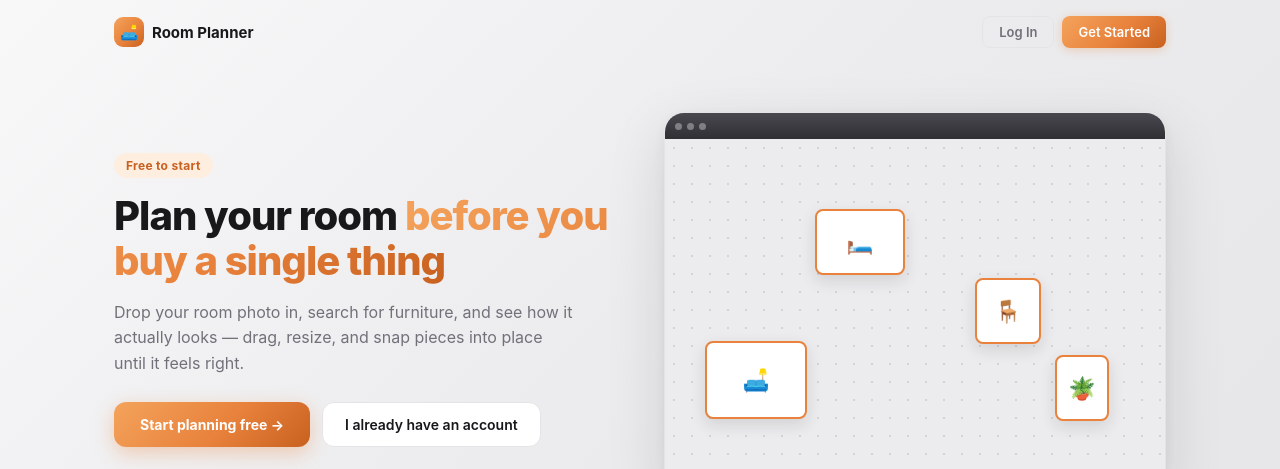
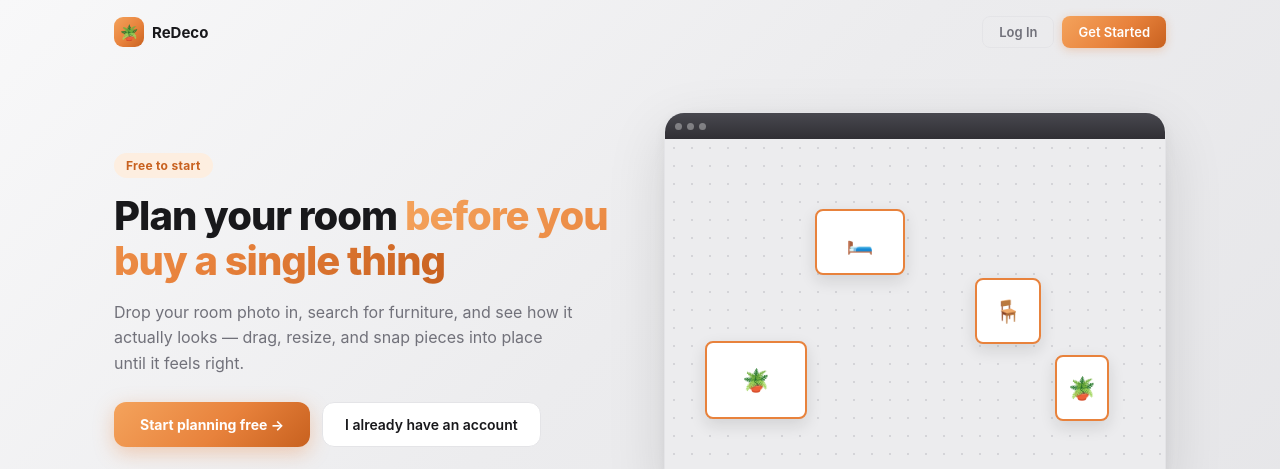
Before and after one commit to youjoro/ReDeco, a React (Vite) app: page / in a window 1280 px wide. Shown: the top 469 px of the page. Built offline with nearby package versions, Linux system fonts and the light colour scheme; no server answers.

Commit message:
Rebrand to ReDeco with new plant icon

```diff
--- a/index.html
+++ b/index.html
@@ -3,7 +3,7 @@
   <head>
     <meta charset="UTF-8" />
     <meta name="viewport" content="width=device-width, initial-scale=1.0" />
-    <title>Room Planner</title>
+    <title>ReDeco</title>
     <!--
       Content Security Policy
       – script-src: 'self' + blob: workers only. No unsafe-inline/eval.
--- a/src/App.jsx
+++ b/src/App.jsx
@@ -148,7 +148,7 @@ export default function App() {
   if (authLoading) return (
     <div className="app__loading">
       <div style={{ textAlign: "center" }}>
-        <span className="app__loading-icon">🛋️</span>
+        <span className="app__loading-icon">🪴</span>
         <p className="app__loading-text">Loading…</p>
       </div>
     </div>
--- a/src/Moodboard.jsx
+++ b/src/Moodboard.jsx
@@ -307,7 +307,7 @@ function Sidebar({ onAddItem, onSetBackground, background, onClearBackground })
 
             {!loading && results.length === 0 && !query && (
               <div style={{ display: "flex", flexDirection: "column", alignItems: "center", justifyContent: "center", height: "100%", gap: 8, color: C.textFaint }}>
-                <div style={{ fontSize: 32 }}>🛋️</div>
+                <div style={{ fontSize: 32 }}>🪴</div>
                 <div style={{ fontSize: 12, textAlign: "center" }}>Search for furniture to add to your room</div>
               </div>
             )}
@@ -379,7 +379,7 @@ function Sidebar({ onAddItem, onSetBackground, background, onClearBackground })
             onMouseEnter={(e) => e.currentTarget.style.borderColor = C.accent}
             onMouseLeave={(e) => e.currentTarget.style.borderColor = C.border}
           >
-            <div style={{ fontSize: 32, marginBottom: 8 }}>🛋️</div>
+            <div style={{ fontSize: 32, marginBottom: 8 }}>🪴</div>
             <div style={{ fontSize: 12, fontWeight: 600, color: C.text, marginBottom: 3 }}>Upload image</div>
             <div style={{ fontSize: 11, color: C.textSub }}>Background removed automatically</div>
           </div>
@@ -552,7 +552,7 @@ export default function Moodboard({ initialBackground, initialItems, onBackgroun
               position: "absolute", inset: 0, display: "flex", flexDirection: "column",
               alignItems: "center", justifyContent: "center", gap: 12, pointerEvents: "none", zIndex: 5,
             }}>
-              <div style={{ fontSize: 52 }}>🛋️</div>
+              <div style={{ fontSize: 52 }}>🪴</div>
               <div style={{ fontSize: 14, color: C.textSub, fontWeight: 500 }}>
                 {background ? "Search for furniture in the sidebar to start decorating" : "Set a room background in the Room tab, then add furniture"}
               </div>
--- a/src/components/Auth/Auth.jsx
+++ b/src/components/Auth/Auth.jsx
@@ -36,8 +36,8 @@ export default function Auth({ onAuth, initialTab = "login", onBack }) {
         )}
 
         <div className="auth-logo">
-          <span className="auth-logo__icon">🛋️</span>
-          <p className="auth-logo__title">Room Planner</p>
+          <span className="auth-logo__icon">🪴</span>
+          <p className="auth-logo__title">ReDeco</p>
           <p className="auth-logo__sub">
             {tab === "login" ? "Welcome back — sign in to continue" : "Create your account to get started"}
           </p>
--- a/src/components/Canvas/Canvas.jsx
+++ b/src/components/Canvas/Canvas.jsx
@@ -63,7 +63,7 @@ export default function Canvas({ background, items, onItemsChange, onBackgroundC
 
         {items.length === 0 && (
           <div className="canvas-empty">
-            <span className="canvas-empty__icon">🛋️</span>
+            <span className="canvas-empty__icon">🪴</span>
             <span className="canvas-empty__text">
               {background
                 ? "Search for furniture in the sidebar to start decorating"
--- a/src/components/Landing/Landing.jsx
+++ b/src/components/Landing/Landing.jsx
@@ -1,7 +1,7 @@
 import "./Landing.css";
 
 const MOCK_ITEMS = [
-  { icon: "🛋️", top: "58%", left: "8%",  w: 34, h: 26 },
+  { icon: "🪴", top: "58%", left: "8%",  w: 34, h: 26 },
   { icon: "🪑", top: "40%", left: "62%", w: 22, h: 22 },
   { icon: "🛏️", top: "20%", left: "30%", w: 30, h: 22 },
   { icon: "🪴", top: "62%", left: "78%", w: 18, h: 22 },
@@ -28,8 +28,8 @@ export default function Landing({ onGetStarted, onLogin }) {
       {/* Nav */}
       <div className="landing__nav">
         <div className="landing__nav-brand">
-          <span className="landing__nav-icon">🛋️</span>
-          Room Planner
+          <span className="landing__nav-icon">🪴</span>
+          ReDeco
         </div>
         <div className="landing__nav-actions">
           <button className="landing__nav-btn landing__nav-btn--ghost" onClick={onLogin}>Log In</button>
@@ -112,7 +112,7 @@ export default function Landing({ onGetStarted, onLogin }) {
         <button className="landing__cta-primary" onClick={onGetStarted}>Create your first room →</button>
       </div>
 
-      <div className="landing__footer">© 2026 Room Planner · Made for anyone furnishing a space</div>
+      <div className="landing__footer">© 2026 ReDeco · Made for anyone furnishing a space</div>
     </div>
   );
 }
--- a/src/components/Sidebar/SearchTab.jsx
+++ b/src/components/Sidebar/SearchTab.jsx
@@ -81,7 +81,7 @@ export default function SearchTab({ onAddItem }) {
 
         {!loading && results.length === 0 && !query && (
           <div className="search-tab__empty">
-            <span className="search-tab__empty-icon">🛋️</span>
+            <span className="search-tab__empty-icon">🪴</span>
             <span className="search-tab__empty-text">Search for furniture to add to your room</span>
           </div>
         )}
--- a/src/components/Sidebar/UploadTab.jsx
+++ b/src/components/Sidebar/UploadTab.jsx
@@ -46,7 +46,7 @@ export default function UploadTab({ onAddItem }) {
       <p className="upload-tab__label">Upload Furniture Image</p>
 
       <div className="upload-tab__drop" onClick={() => fileRef.current.click()}>
-        <div className="upload-tab__drop-icon">🛋️</div>
+        <div className="upload-tab__drop-icon">🪴</div>
         <div className="upload-tab__drop-title">Click to browse files</div>
         <div className="upload-tab__drop-sub">Background removed automatically · PNG works best · Max 10 MB</div>
       </div>
--- a/src/components/Toolbar/Toolbar.jsx
+++ b/src/components/Toolbar/Toolbar.jsx
@@ -6,8 +6,8 @@ export default function Toolbar({ user, roomName, saving, saveMsg, onSave, onRen
   return (
     <div className="toolbar">
       <div className="toolbar__brand">
-        <span className="toolbar__brand-icon">🛋️</span>
-        <span className="toolbar__brand-name">Room Planner</span>
+        <span className="toolbar__brand-icon">🪴</span>
+        <span className="toolbar__brand-name">ReDeco</span>
       </div>
 
       <div className="toolbar__divider" />
```
